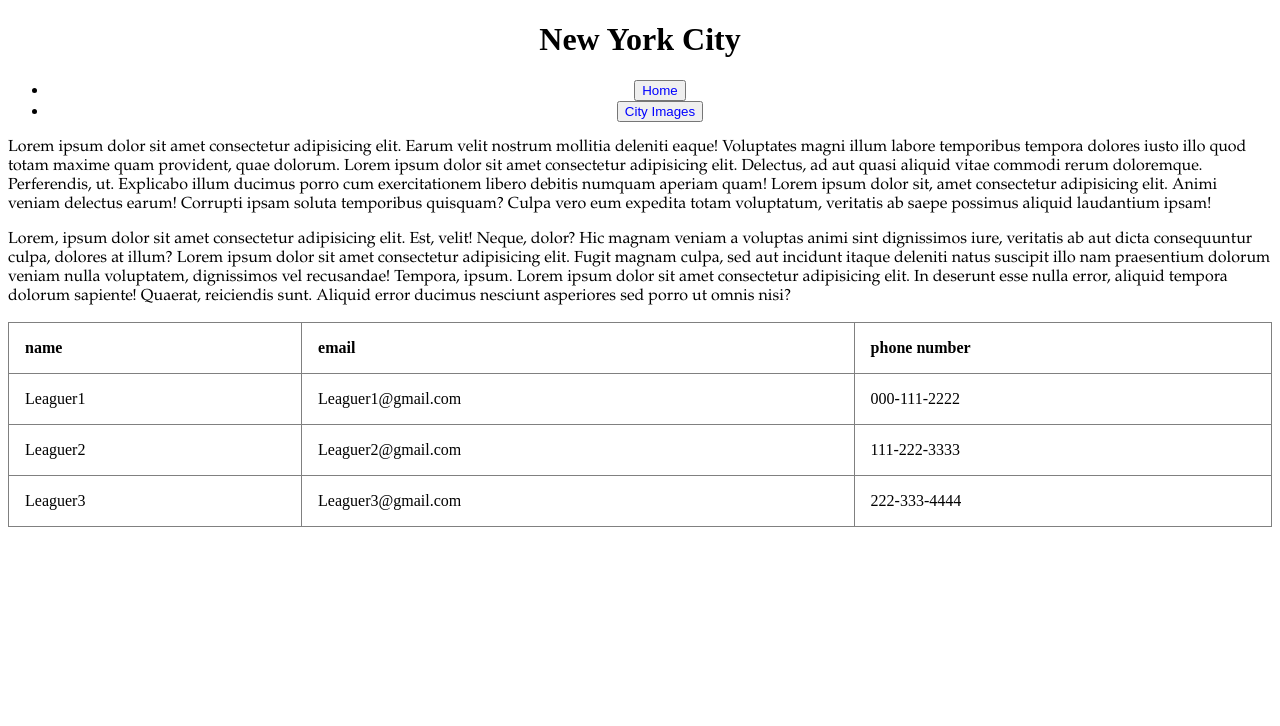
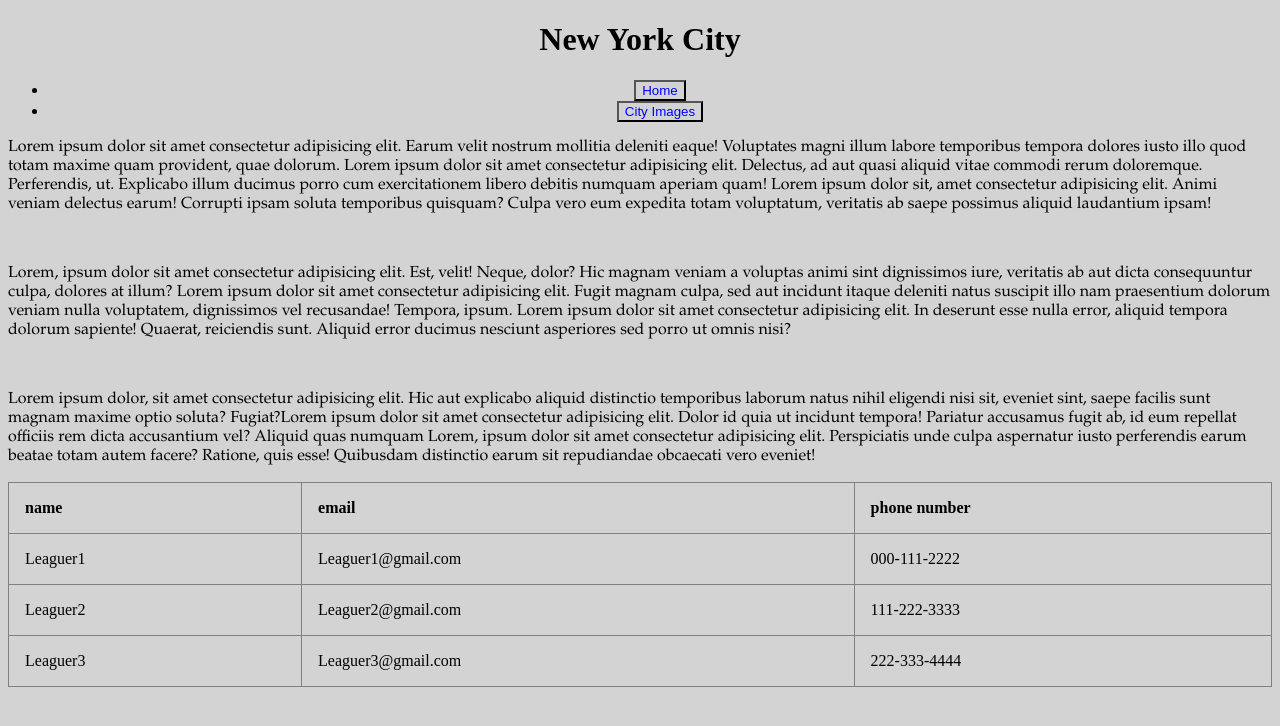
Before and after one commit to pyigo/simple-travel-site, a plain HTML site: page index.html in a window 1280 px wide. Drawn offline with Linux system fonts and the light colour scheme.

Commit message:
added background color

```diff
--- a/css/style.css
+++ b/css/style.css
@@ -1,24 +1,27 @@
+*{
+    background-color: lightgray;
+}
 h1{
-    size: 300px;
+    size: 100rem;
     color: black;
     text-align: center;
 }
 
 p{
     font-family: "Garamond", serif;
+}
 
-}
-boxtest{
-    /* box model information
+/* #boxtest{
+    box model information
     -the content
     -the padding around the content
     -a margin around the border
-    */
+
     width: 500px;
     border: 1px solid red;
     padding: 10px;
     margin: 5px;
-}
+} */
 
 
 nav{
@@ -30,7 +33,7 @@ color: blue;
 
 }
 button:hover{
-    font-size: 50px;
+    font-size: 25px;
     color: red;
     cursor: pointer;
 }
--- a/index.html
+++ b/index.html
@@ -35,9 +35,12 @@
     <p id="boxtest">
      Lorem ipsum dolor sit amet consectetur adipisicing elit. Earum velit nostrum mollitia deleniti eaque! Voluptates magni illum labore temporibus tempora dolores iusto illo quod totam maxime quam provident, quae dolorum.  Lorem ipsum dolor sit amet consectetur adipisicing elit. Delectus, ad aut quasi aliquid vitae commodi rerum doloremque. Perferendis, ut. Explicabo illum ducimus porro cum exercitationem libero debitis numquam aperiam quam! Lorem ipsum dolor sit, amet consectetur adipisicing elit. Animi veniam delectus earum! Corrupti ipsam soluta temporibus quisquam? Culpa vero eum expedita totam voluptatum, veritatis ab saepe possimus aliquid laudantium ipsam!
     </p>
+    <br>
     <p>
       Lorem, ipsum dolor sit amet consectetur adipisicing elit. Est, velit! Neque, dolor? Hic magnam veniam a voluptas animi sint dignissimos iure, veritatis ab aut dicta consequuntur culpa, dolores at illum? Lorem ipsum dolor sit amet consectetur adipisicing elit. Fugit magnam culpa, sed aut incidunt itaque deleniti natus suscipit illo nam praesentium dolorum veniam nulla voluptatem, dignissimos vel recusandae! Tempora, ipsum. Lorem ipsum dolor sit amet consectetur adipisicing elit. In deserunt esse nulla error, aliquid tempora dolorum sapiente! Quaerat, reiciendis sunt. Aliquid error ducimus nesciunt asperiores sed porro ut omnis nisi?
     </p>
+    <br>
+    <p>Lorem ipsum dolor, sit amet consectetur adipisicing elit. Hic aut explicabo aliquid distinctio temporibus laborum natus nihil eligendi nisi sit, eveniet sint, saepe facilis sunt magnam maxime optio soluta? Fugiat?Lorem ipsum dolor sit amet consectetur adipisicing elit. Dolor id quia ut incidunt tempora! Pariatur accusamus fugit ab, id eum repellat officiis rem dicta accusantium vel? Aliquid quas numquam Lorem, ipsum dolor sit amet consectetur adipisicing elit. Perspiciatis unde culpa aspernatur iusto perferendis earum beatae totam autem facere? Ratione, quis esse! Quibusdam distinctio earum sit repudiandae obcaecati vero eveniet!</p>
     <table>
         <tr>
             <th>name</th>
```
